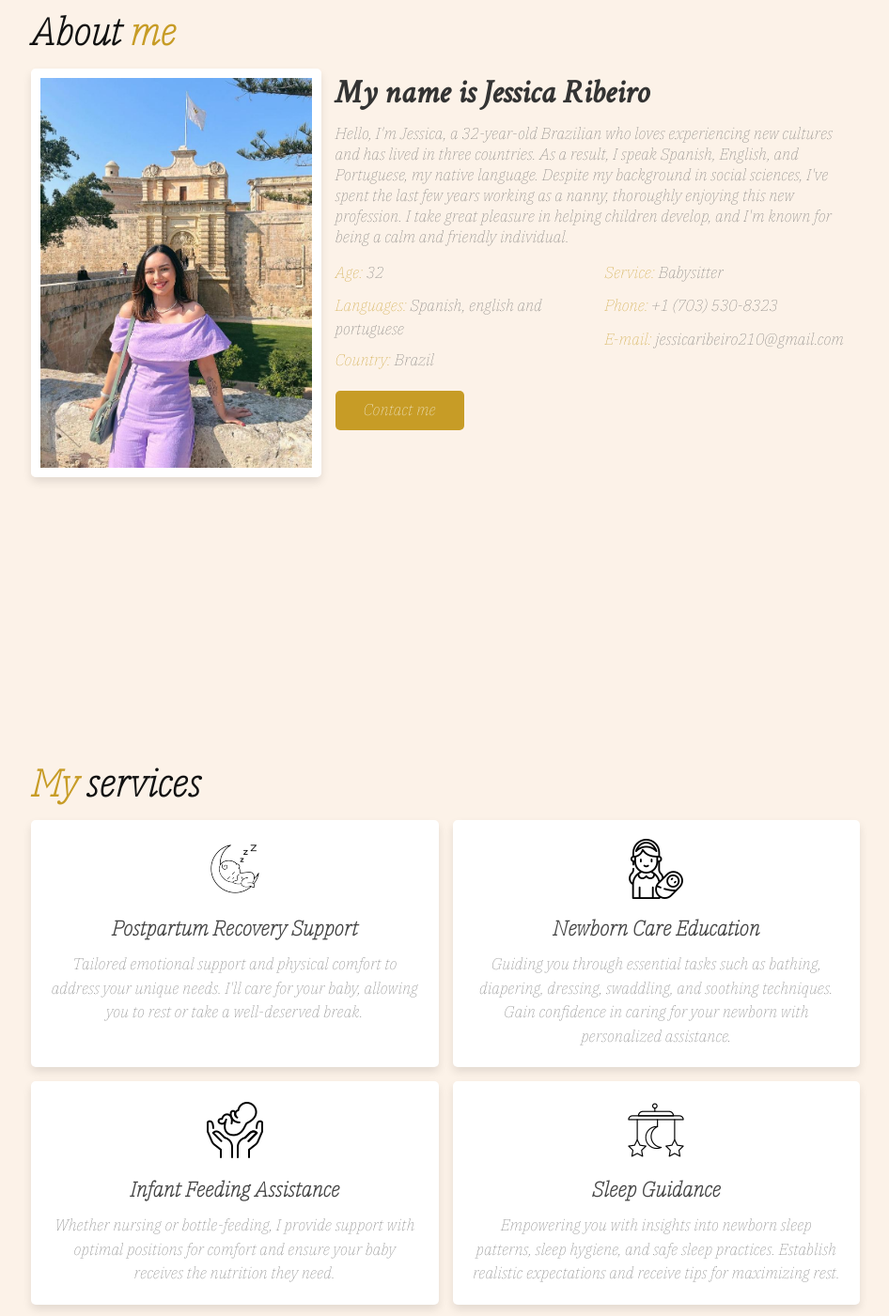
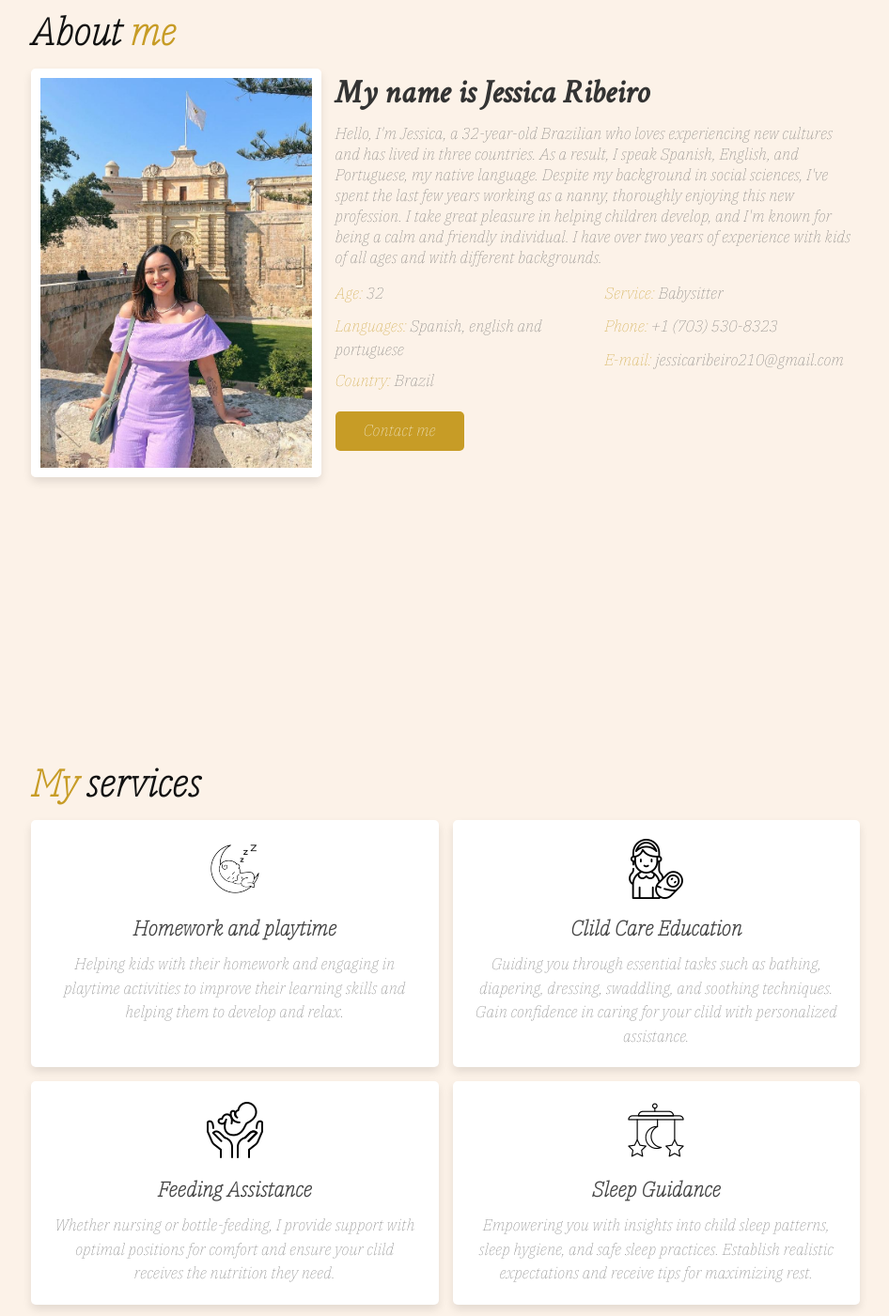
Before and after one commit to Sarah-mi/Landing-Final, a plain HTML site: page index.html in a window 1280 px wide. Shown: the part 807-2208 px from the top of the page at 94% size, without its empty margins (316-1262 px from the left). Drawn offline with Linux system fonts and the light colour scheme.

Commit message:
Atualizacao textos

```diff
--- a/index.html
+++ b/index.html
@@ -4,7 +4,7 @@
 <head>
 <meta charset="UTF-8">
 <meta name="viewport" content="width=device-width, initial-scale=1.0">
-<title>Postpartum Doula Newborn care</title>
+<title>Jessica Ribeiro Babysitter</title>
 <link rel="apple-touch-icon" sizes="180x180" href="assets/favicon_io/apple-touch-icon.png">
 <link rel="icon" type="image/png" sizes="32x32" href="assets/favicon_io/favicon-32x32.png">
 <link rel="icon" type="image/png" sizes="16x16" href="assets/favicon_io/favicon-16x16.png">
@@ -60,9 +60,7 @@
         <span class="hi">Hi there ....</span>
         <h3>I am <span>Jéssica Ribeiro</span></h3>
         <!-- <p class="info">i am a babysitter</p> -->
-        <p class="text">Welcome to a nurturing space for new mothers. I'm Jessica, your dedicated postpartum doula,
-            here to provide compassionate support on your journey into motherhood. Let's navigate this
-            transformative experience together.</p>
+        <p class="text">Welcome to my website! I’m Jessica, your dedicated babysitter and I look forward to help your family!</p>
         <a href="#about" class="btn">About me</a>
     </div>
 
@@ -83,8 +81,9 @@
         <div class="content">
             <h3> My name is Jessica Ribeiro</h3>
             <p>
-                Hello, I'm Jessica, a 32-year-old Brazilian who loves experiencing new cultures and has lived in three countries. As a result, I speak Spanish, English, and Portuguese, my native language. Despite my background in social sciences, I've spent the last few years working as a nanny, thoroughly enjoying this new profession. I take great pleasure in helping children develop, and I'm known for being a calm and friendly individual.</p>
-            <div class="box-container">
+                Hello, I'm Jessica, a 32-year-old Brazilian who loves experiencing new cultures and has lived in three countries.
+                As a result, I speak Spanish, English, and Portuguese, my native language. Despite my background in social sciences, I've spent the last few years working as a nanny, thoroughly enjoying this new profession. I take great pleasure in helping children develop, and I'm known for being a calm and friendly individual.
+                I have over two years of experience with kids of all ages and with different backgrounds.<div class="box-container">
                 <div class="box">
                     <p> <span> Age: </span> 32</p>
                     <p> <span> Languages: </span> Spanish, english and portuguese</p>
@@ -109,27 +108,27 @@
     <div class="box-container">
         <div class="box">
             <img src="assets/bebe.png" alt="">
-            <h3>Postpartum Recovery Support</h3>
-            <p>Tailored emotional support and physical comfort to address your unique needs. I'll care for your
-                baby, allowing you to rest or take a well-deserved break.
+            <h3>Homework and playtime</h3>
+            <p>Helping kids with their homework and engaging in playtime activities to improve their
+                learning skills and helping them to develop and relax.
             </p>
         </div>
         <div class="box">
             <img src="assets/mae.png" alt="">
-            <h3>Newborn Care Education</h3>
+            <h3>Clild Care Education</h3>
             <p>Guiding you through essential tasks such as bathing, diapering, dressing, swaddling, and soothing
-                techniques. Gain confidence in caring for your newborn with personalized assistance.</p>
+                techniques. Gain confidence in caring for your clild with personalized assistance.</p>
         </div>
         <div class="box">
             <img src="assets/pediatria.png" alt="">
-            <h3>Infant Feeding Assistance</h3>
+            <h3>Feeding Assistance</h3>
             <p>Whether nursing or bottle-feeding, I provide support with optimal positions for comfort and ensure
-                your baby receives the nutrition they need.</p>
+                your clild receives the nutrition they need.</p>
         </div>
         <div class="box">
             <img src="assets/berco-movel.png" alt="">
             <h3>Sleep Guidance</h3>
-            <p>Empowering you with insights into newborn sleep patterns, sleep hygiene, and safe sleep practices.
+            <p>Empowering you with insights into child sleep patterns, sleep hygiene, and safe sleep practices.
                 Establish realistic expectations and receive tips for maximizing rest.
             </p>
         </div>
```
